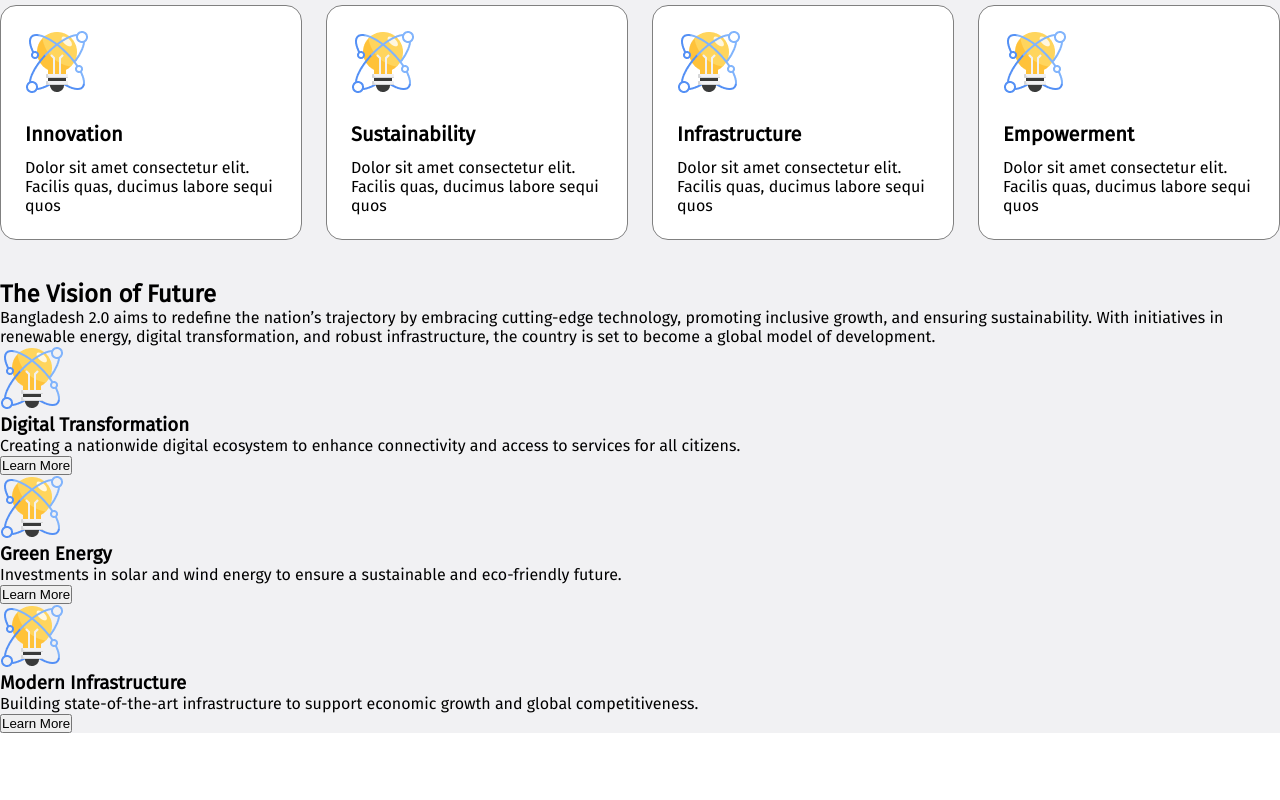
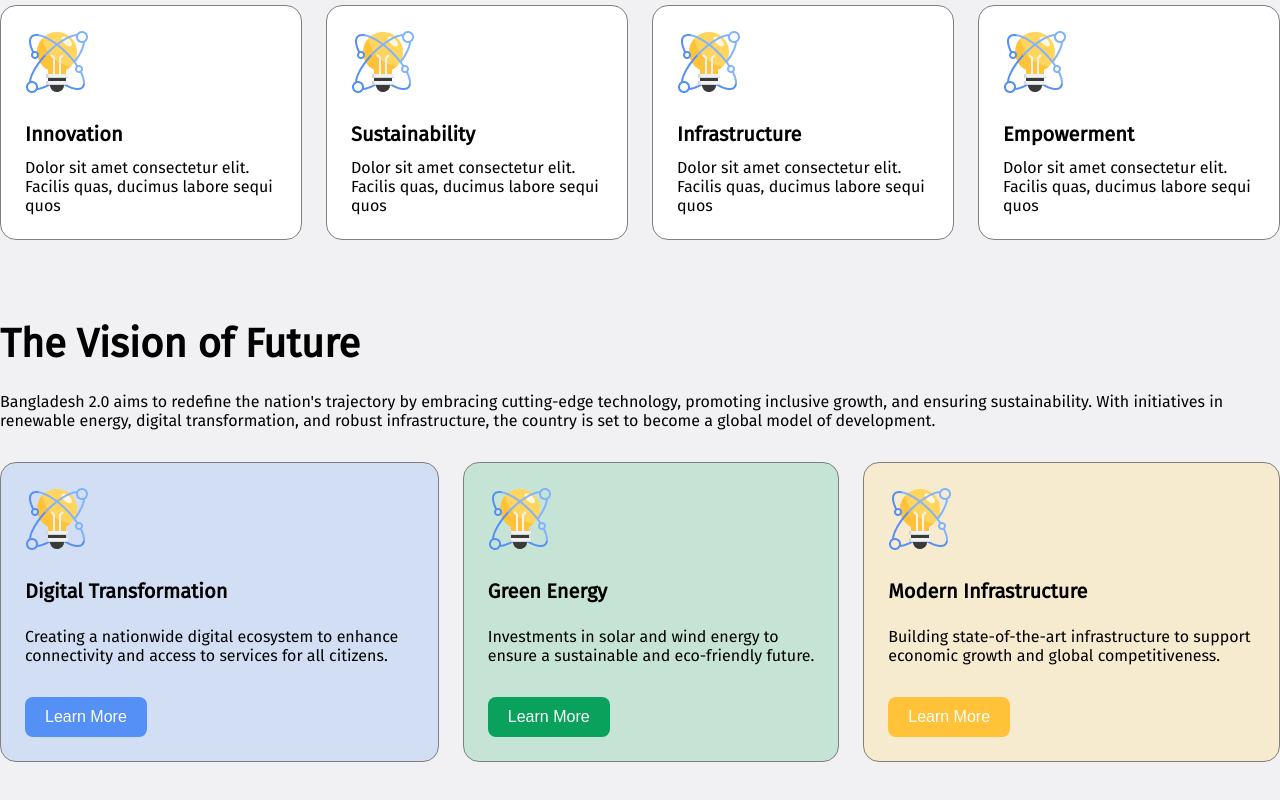
Before and after one commit to rajonmia122/first-web-assignment, a plain HTML site: page index.html in a window 1280 px wide. Shown: the part 810-1610 px from the top of the page. Before the commit the page ends 1543 px from the top, so only its background shows below. Drawn offline with Linux system fonts and the light colour scheme.

Commit message:
future section added

```diff
--- a/index.html
+++ b/index.html
@@ -75,25 +75,27 @@
         <section class="container">
            <div class="future">
             <h2>The Vision of Future</h2>
-            <p>Bangladesh 2.0 aims to redefine the nation’s trajectory by embracing cutting-edge technology, promoting inclusive growth, and ensuring sustainability. With initiatives in renewable energy, digital transformation, and robust infrastructure, the country is set to become a global model of development.</p>
+            <p>Bangladesh 2.0 aims to redefine the nation's trajectory by embracing cutting-edge technology, promoting inclusive
+                growth, and ensuring sustainability. With initiatives in renewable energy, digital transformation, and robust
+                infrastructure, the country is set to become a global model of development.</p>
             <div class="devlepment-group">
-                <div class="group-card">
+                <div class="group-card blue-bg">
                     <img src="assets/card-icon.png" alt="">
                     <h3>Digital Transformation</h3>
                     <p>Creating a nationwide digital ecosystem to enhance connectivity and access to services for all citizens.</p>
-                    <button>Learn More</button>
+                    <button class="btn2 blue-btn">Learn More</button>
                 </div>
-                <div class="group-card">
+                <div class="group-card green-bg">
                     <img src="assets/card-icon.png" alt="">
                     <h3>Green Energy</h3>
                     <p>Investments in solar and wind energy to ensure a sustainable and eco-friendly future.</p>
-                    <button>Learn More</button>
+                    <button class="btn2 green-btn">Learn More</button>
                 </div>
-                <div class="group-card">
+                <div class="group-card orange-bg">
                     <img src="assets/card-icon.png" alt="">
                     <h3>Modern Infrastructure</h3>
                     <p>Building state-of-the-art infrastructure to support economic growth and global competitiveness.</p>
-                    <button>Learn More</button>
+                    <button class="btn2 orange-btn">Learn More</button>
                 </div>
             </div>
 
--- a/style/style.css
+++ b/style/style.css
@@ -123,3 +123,79 @@ main{
     font-size: 16px;
 
 }
+
+
+/* Future Style  */
+.future h2{
+    font-size: 40px;
+    font-weight: bold;
+}
+.future p{
+  font-size: 16px;
+  margin-top: 24px;
+  margin-bottom: 32px;
+}
+
+
+
+.future{
+  padding: 40px 0;
+}
+
+
+.devlepment-group{
+  display: flex;
+  justify-content: space-between;
+  gap: 24px;
+
+}
+.group-card{
+
+  padding: 24px;
+  border-radius:16px ;
+  border: 1px solid grey;
+
+}
+
+.blue-bg{
+  background-color: #5490F533;
+}
+
+.green-bg{
+  background-color: #C6E4D6;
+}
+
+.orange-bg{
+  background-color: #F7EBCF;
+}
+
+
+.group-card h3{
+  font-size: 20px;
+  font-weight: 700;
+  margin: 24px 0 12px 0;
+
+}
+
+.group-card p{
+  font-size: 16px;
+
+}
+
+.btn2{
+ padding: 11px 20px;
+ font-size: 16px;
+ border: none;
+ border-radius: 8px;
+ color: white;
+
+}
+.blue-btn{
+  background-color:#5490F5 ;
+}
+.green-btn{
+  background-color:#09A15C ;
+}
+.orange-btn{
+  background-color:#FFC239 ;
+}
```
